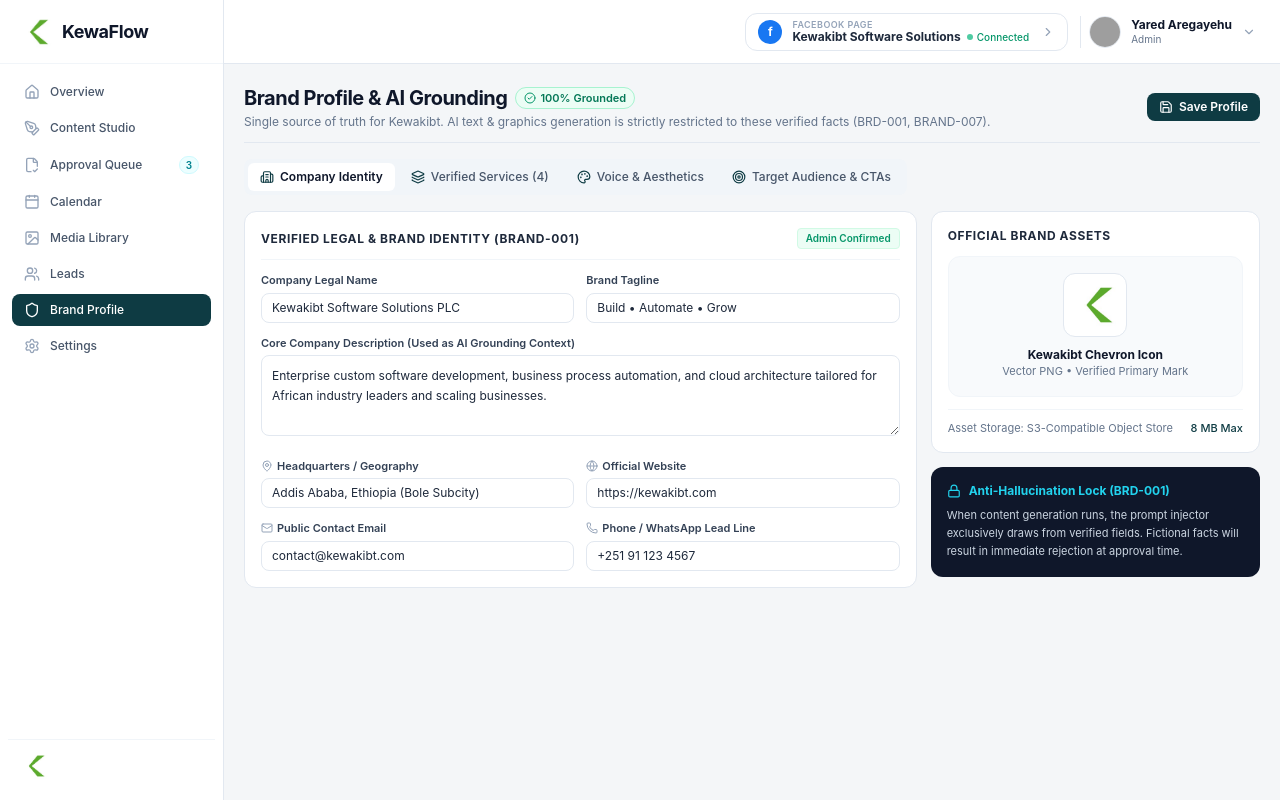
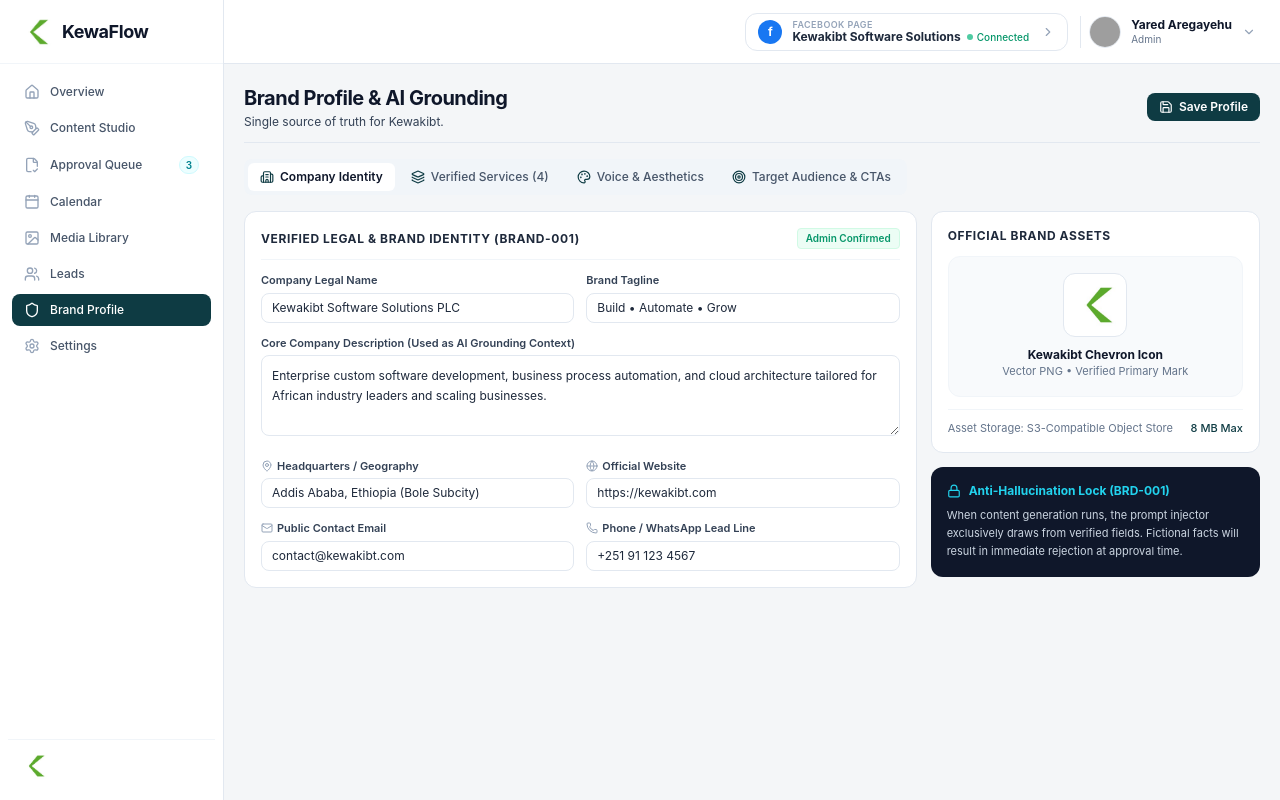
Before and after one commit to yared2124/kewaflow, a Next.js app: page /brand in a window 1280 px wide. Built offline with nearby package versions, Linux system fonts and the light colour scheme; grey boxes are pictures that could not be loaded.

Commit message:
refactor(brand): streamline brand profile header and simplify grounding badge

```diff
--- a/src/app/(dashboard)/brand/page.tsx
+++ b/src/app/(dashboard)/brand/page.tsx
@@ -152,13 +152,9 @@
             <h1 className="text-xl font-bold tracking-tight text-slate-900">
               Brand Profile & AI Grounding
             </h1>
-            <span className="px-2 py-0.5 text-[11px] font-semibold bg-emerald-50 text-emerald-700 border border-emerald-200 rounded-full flex items-center gap-1">
-              <CheckCircle2 className="w-3 h-3 text-emerald-600" />
-              100% Grounded
-            </span>
           </div>
-          <p className="text-xs text-slate-500 mt-0.5">
-            Single source of truth for Kewakibt. AI text & graphics generation is strictly restricted to these verified facts (BRD-001, BRAND-007).
+          <p className="text-xs text-slate-700 mt-0.5">
+            Single source of truth for Kewakibt.
           </p>
         </div>
 
@@ -182,8 +178,7 @@
       <div className="flex items-center gap-1 bg-slate-100 p-1 rounded-lg w-fit text-xs font-medium">
         <button
           onClick={() => setActiveTab("overview")}
-          className={`flex items-center gap-1.5 px-3 py-1.5 rounded-md transition-colors ${
-            activeTab === "overview"
+          className={`flex items-center gap-1.5 px-3 py-1.5 rounded-md transition-colors ${activeTab === "overview"
             ? "bg-white text-slate-900 shadow-2xs font-semibold"
             : "text-slate-600 hover:text-slate-900"
             }`}
@@ -193,8 +188,7 @@
         </button>
         <button
           onClick={() => setActiveTab("services")}
-          className={`flex items-center gap-1.5 px-3 py-1.5 rounded-md transition-colors ${
-            activeTab === "services"
+          className={`flex items-center gap-1.5 px-3 py-1.5 rounded-md transition-colors ${activeTab === "services"
             ? "bg-white text-slate-900 shadow-2xs font-semibold"
             : "text-slate-600 hover:text-slate-900"
             }`}
@@ -204,8 +198,7 @@
         </button>
         <button
           onClick={() => setActiveTab("voice")}
-          className={`flex items-center gap-1.5 px-3 py-1.5 rounded-md transition-colors ${
-            activeTab === "voice"
+          className={`flex items-center gap-1.5 px-3 py-1.5 rounded-md transition-colors ${activeTab === "voice"
             ? "bg-white text-slate-900 shadow-2xs font-semibold"
             : "text-slate-600 hover:text-slate-900"
             }`}
@@ -215,8 +208,7 @@
         </button>
         <button
           onClick={() => setActiveTab("audience")}
-          className={`flex items-center gap-1.5 px-3 py-1.5 rounded-md transition-colors ${
-            activeTab === "audience"
+          className={`flex items-center gap-1.5 px-3 py-1.5 rounded-md transition-colors ${activeTab === "audience"
             ? "bg-white text-slate-900 shadow-2xs font-semibold"
             : "text-slate-600 hover:text-slate-900"
             }`}
@@ -413,8 +405,7 @@
             {services.map((srv) => (
               <div
                 key={srv.id}
-                className={`rounded-xl border p-4 shadow-2xs transition-colors flex flex-col justify-between ${
-                  srv.isVerified
+                className={`rounded-xl border p-4 shadow-2xs transition-colors flex flex-col justify-between ${srv.isVerified
                   ? "bg-white border-slate-200"
                   : "bg-amber-50/40 border-amber-200"
                   }`}
@@ -424,8 +415,7 @@
                     <h3 className="text-sm font-bold text-slate-900">{srv.name}</h3>
                     <button
                       onClick={() => toggleVerifyService(srv.id)}
-                      className={`px-2 py-0.5 rounded-full text-[10px] font-semibold border flex items-center gap-1 transition-colors ${
-                        srv.isVerified
+                      className={`px-2 py-0.5 rounded-full text-[10px] font-semibold border flex items-center gap-1 transition-colors ${srv.isVerified
                         ? "bg-emerald-50 text-emerald-700 border-emerald-200"
                         : "bg-amber-100 text-amber-800 border-amber-300"
                         }`}
```
Lines whose indentation alone changed are shown as unchanged.
